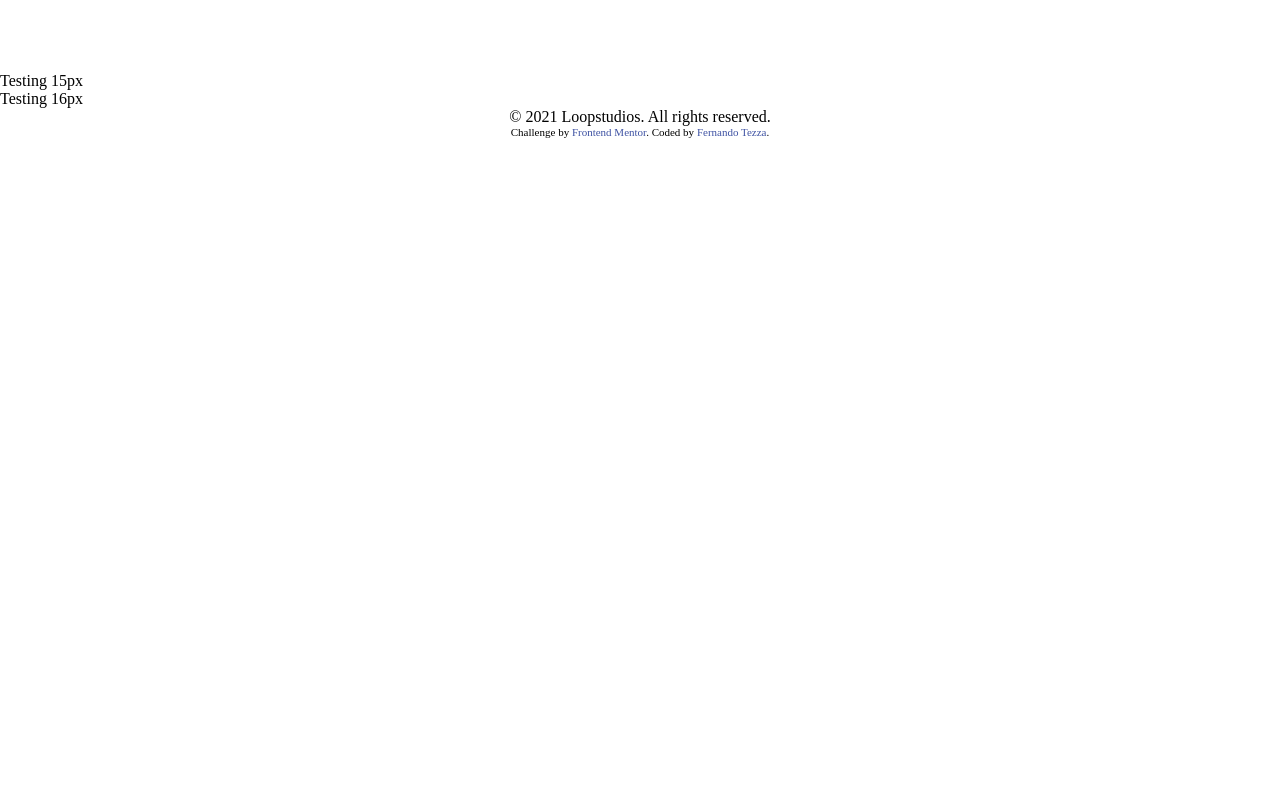
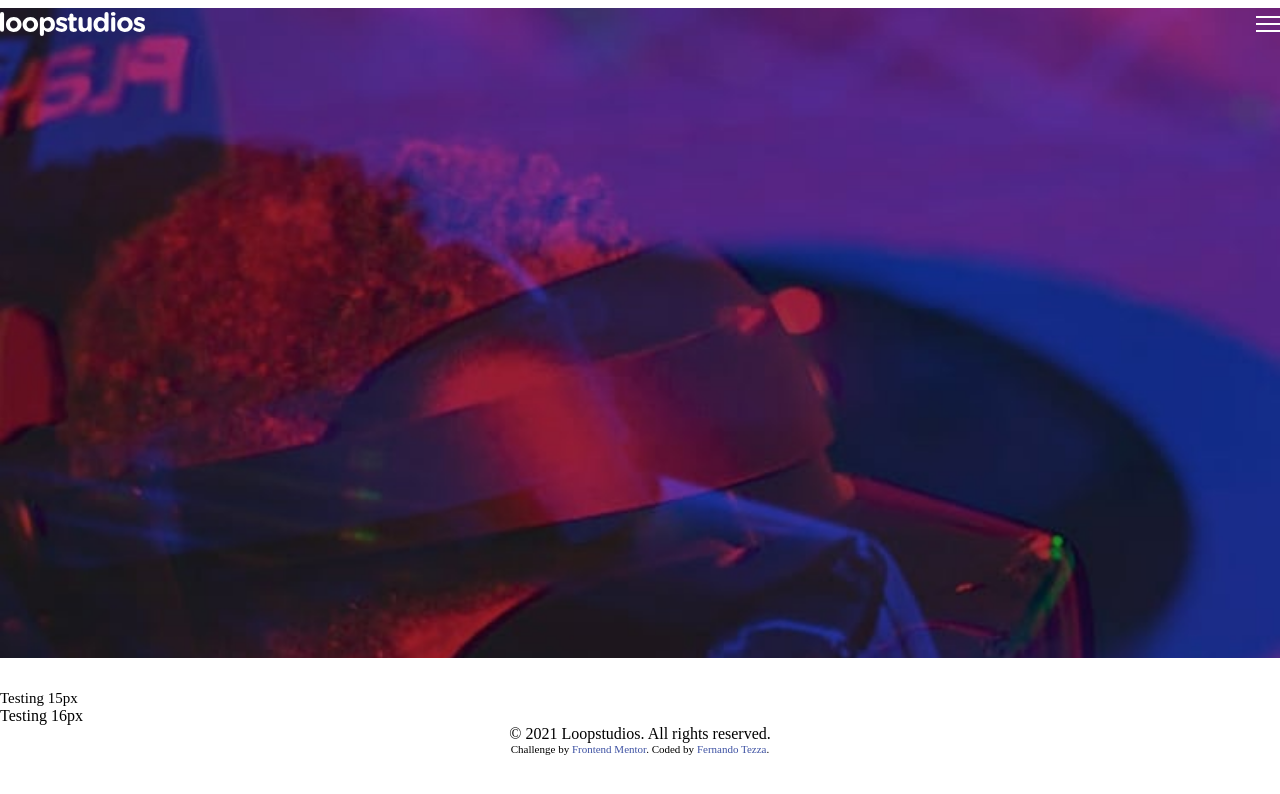
Before and after one commit to devtezza/loopstudios, a Svelte app: page / in a window 1280 px wide. Shown: the top 794 px of the page. Built offline with nearby package versions, Linux system fonts and the light colour scheme.

Commit message:
Update styles for Home container (wich contains Header and Hero)

```diff
--- a/src/App.svelte
+++ b/src/App.svelte
@@ -1,12 +1,12 @@
 <script>
   import './styles/main.css'
   import Footer from './lib/Footer.svelte';
-  import Header from './lib/Header.svelte';
+  import Home from './lib/Home.svelte';
 </script>
 
 <main>
 
-  <Header />
+  <Home />
   <Footer />
 </main>
 
--- a/src/styles/main.css
+++ b/src/styles/main.css
@@ -20,12 +20,14 @@ svg {
 --dark-gray: 0, 0%, 55%;
 --very-dark-gray: 0, 0%, 41%;
 
-/*Font Sizes*/
---default-font-size: 15px;
+
+--pixels-base: 16;
+--font-pixels-custom: 15;
+--font-size-custom: calc((var(--font-pixels-custom) / var(--pixels-base)) * 1rem);
 }
 
 a {
-    color: hsl(var(--default-black));
+    color: hsl(var(--default-white));
     text-decoration: none;
 }
 
```
